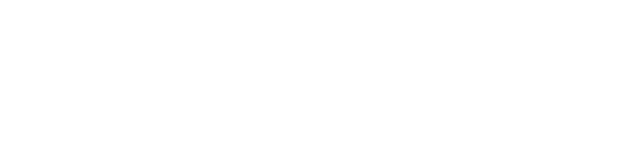
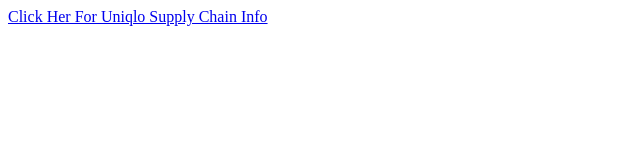
Before and after one commit to fsfprojectuniqloxcomme/Supply-Chain-Breakdown, a plain HTML site: page index.html in a window 1280 px wide. Shown: the whole page, without its empty margins (0-640 px from the left). Drawn offline with Linux system fonts and the light colour scheme.

Commit message:
Update index.html

```diff
--- a/index.html
+++ b/index.html
@@ -1,3 +1,3 @@
 <html>
- <a href="example.pdf"
+<p><a href="example.pdf">Click Her For Uniqlo Supply Chain Info</a></p>
 </html>
```
